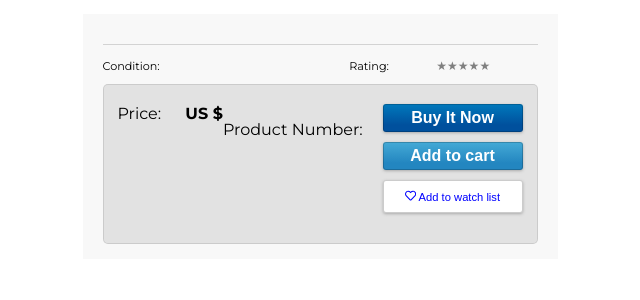
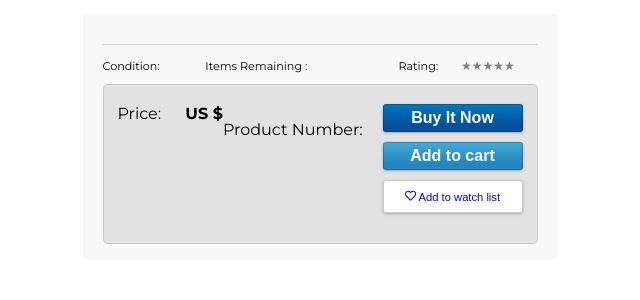
Before and after one commit to rpt14-codeblooded/product-details-service, a React app: page / in a window 1280 px wide. Shown: the top 300 px of the page, without its empty margins (320-960 px from the left). Built offline with nearby package versions, Linux system fonts and the light colour scheme; the HTML template or start-up script is replaced by a standard one.

Commit message:
Minor style updates to components

```diff
--- a/client/src/components/ItemRemainingComponent.jsx
+++ b/client/src/components/ItemRemainingComponent.jsx
@@ -2,19 +2,25 @@ import React from 'react';
 import styled from 'styled-components';
 import { FaFire } from 'react-icons/fa';
 
-const FireIconContainer = styled.div`
+const FireIconContainer = styled.span`
   color: firebrick;
 `
 
-const ItemRemaining = styled.div`
+const ItemRemaining = styled.p`
   padding: 0;
   margin: 0;
+  @import url('https://fonts.googleapis.com/css?family=Montserrat:100,200,300,400,400i,500i,600,700,800,900&display=swap');
+  font-family: 'Montserrat', sans-serif;
+  font-size: 0.7em;
+`
+const RemainingnNumber = styled.span`
+  font-weight: 700;
 `
 const ItemRemainingComponent = (props) => {
   return (
     <div>
       {
-        props.prodDeets.limitRemaining < 10 ? <ItemRemaining><FireIconContainer><FaFire /><FaFire /></FireIconContainer>{props.prodDeets.limitRemaining}</ItemRemaining> : <ItemRemaining>{props.prodDeets.limitRemaining}</ItemRemaining>
+        props.prodDeets.limitRemaining < 10 ? <ItemRemaining>Items Remaining : <RemainingnNumber>{props.prodDeets.limitRemaining}</RemainingnNumber> <FireIconContainer><FaFire /><FaFire /></FireIconContainer></ItemRemaining> : <ItemRemaining>Items Remaining : <RemainingnNumber>{props.prodDeets.limitRemaining}</RemainingnNumber></ItemRemaining>
       }
     </div>
   )
--- a/client/src/components/ProductDetailsComponent.jsx
+++ b/client/src/components/ProductDetailsComponent.jsx
@@ -35,7 +35,7 @@ const ConditionContainer = styled.div`
   `;
   const ItemsRemainingContainer = styled.div`
     order: 2;
-    flex-grow: 1;
+    flex-grow: 2;
   `;
   const StarsContainer = styled.div`
     order: 3;
--- a/client/src/components/TitleComponent.jsx
+++ b/client/src/components/TitleComponent.jsx
@@ -5,7 +5,7 @@ const TitleHeader = styled.h1`
   @import url('https://fonts.googleapis.com/css?family=Montserrat:100,200,300,400,400i,500i,600,700,800,900&display=swap');
   font-family: 'Montserrat', sans-serif;
   text-transform: uppercase;
-  font-weight: 900;
+  font-weight: 300;
   font-size: 1.3em;
   padding-top: 20px;
   padding-bottom: 10px;
```
Also changed, not shown: 1 other file (tests, documents, lock files or other folders).
